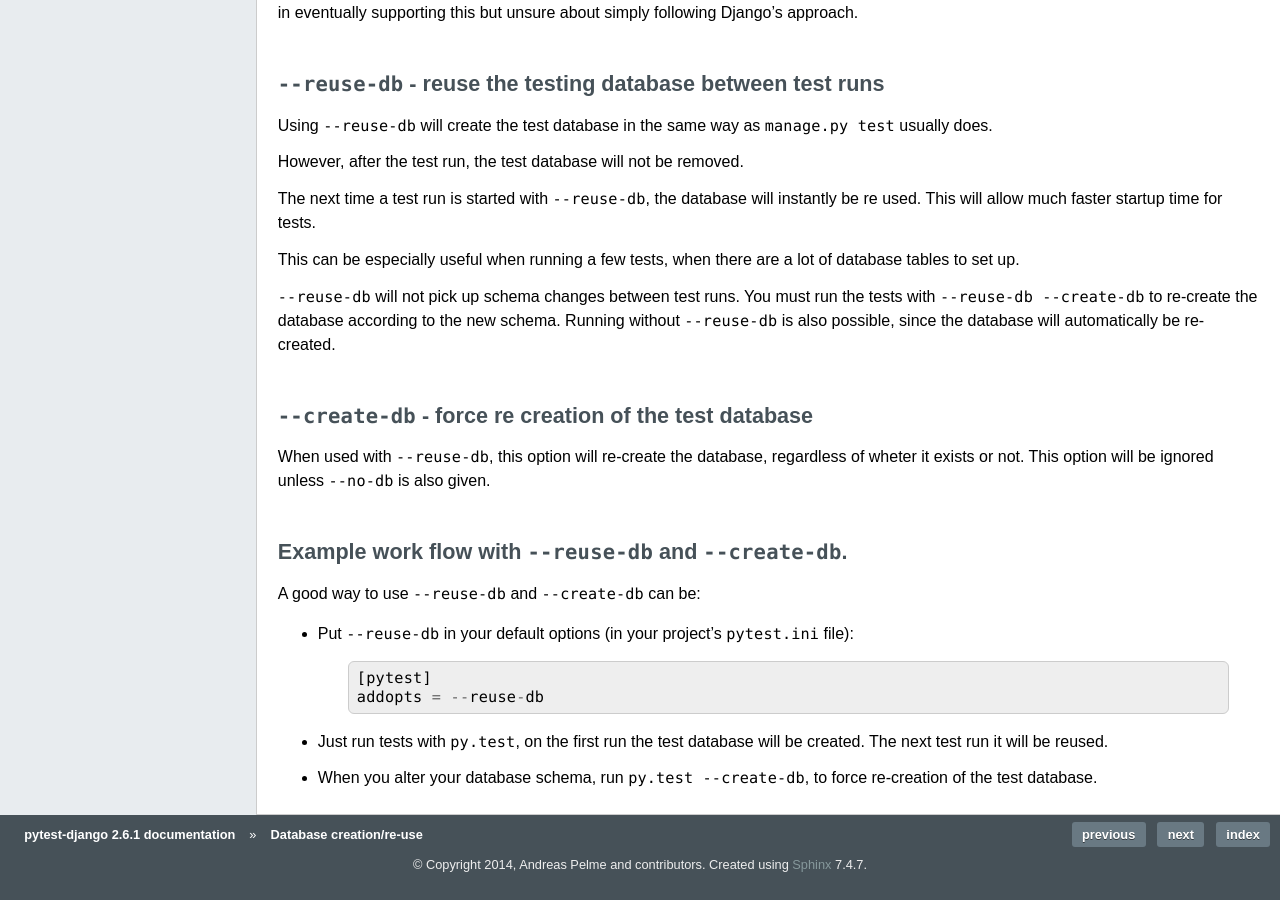
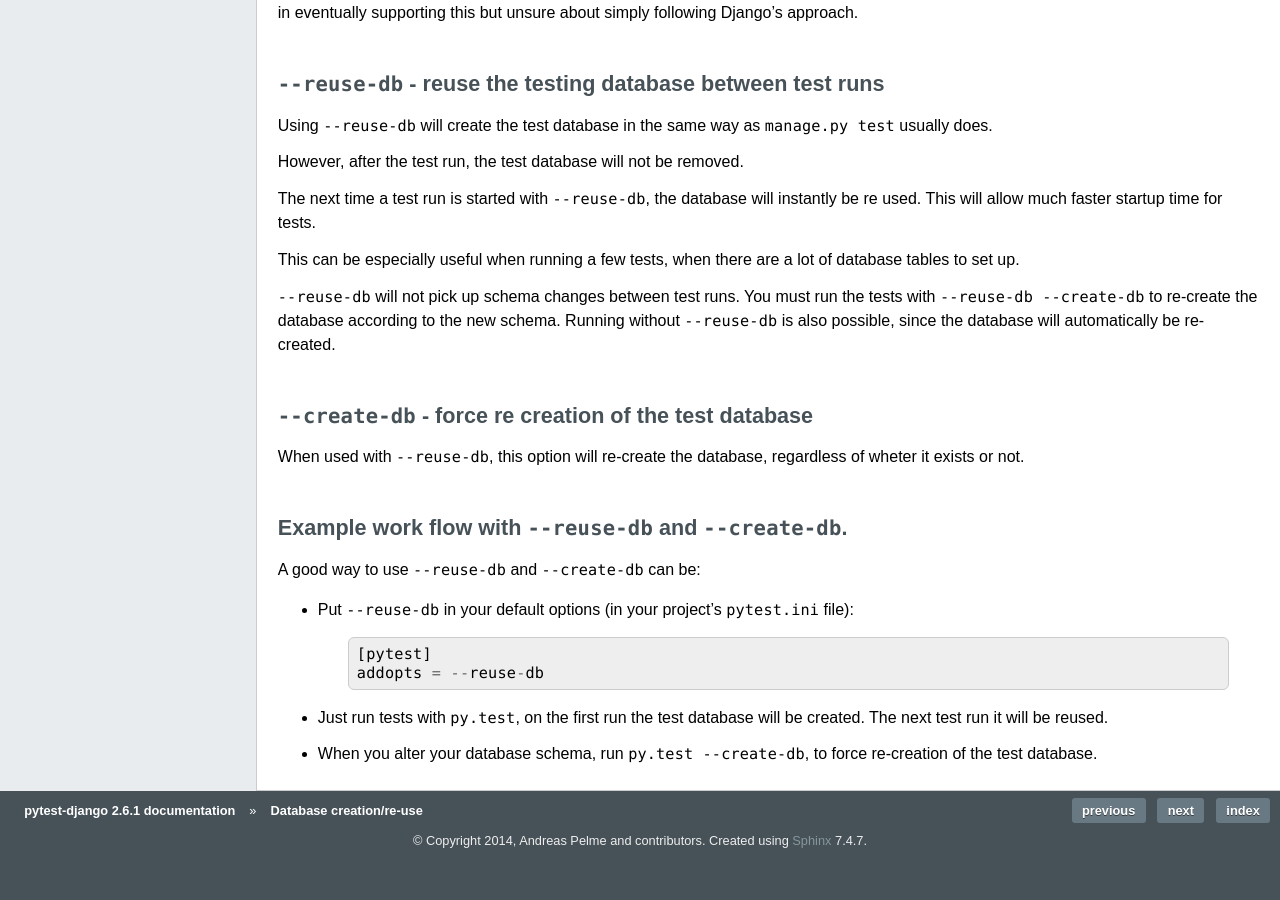
Before and after one commit to pytest-dev/pytest-django, a Sphinx documentation site: the page built from docs/database.rst, in a window 1280 px wide and 900 px high, scrolled down 1271 px. Built offline with Sphinx 7.4.7, drawn with Linux system fonts in a browser that asks for light colours; after the commit the page ends 2147 px from its top, so only the background shows below that.

Commit message:
remove mention of --no-db in docs

```diff
--- a/docs/database.rst
+++ b/docs/database.rst
@@ -104,9 +104,7 @@ database will automatically be re-created.
 ``--create-db`` - force re creation of the test database
 --------------------------------------------------------
 When used with ``--reuse-db``, this option will re-create the database,
-regardless of wheter it exists or not. This option will be ignored unless
-``--no-db`` is also given.
-
+regardless of wheter it exists or not.
 
 Example work flow with ``--reuse-db`` and ``--create-db``.
 -----------------------------------------------------------
```
